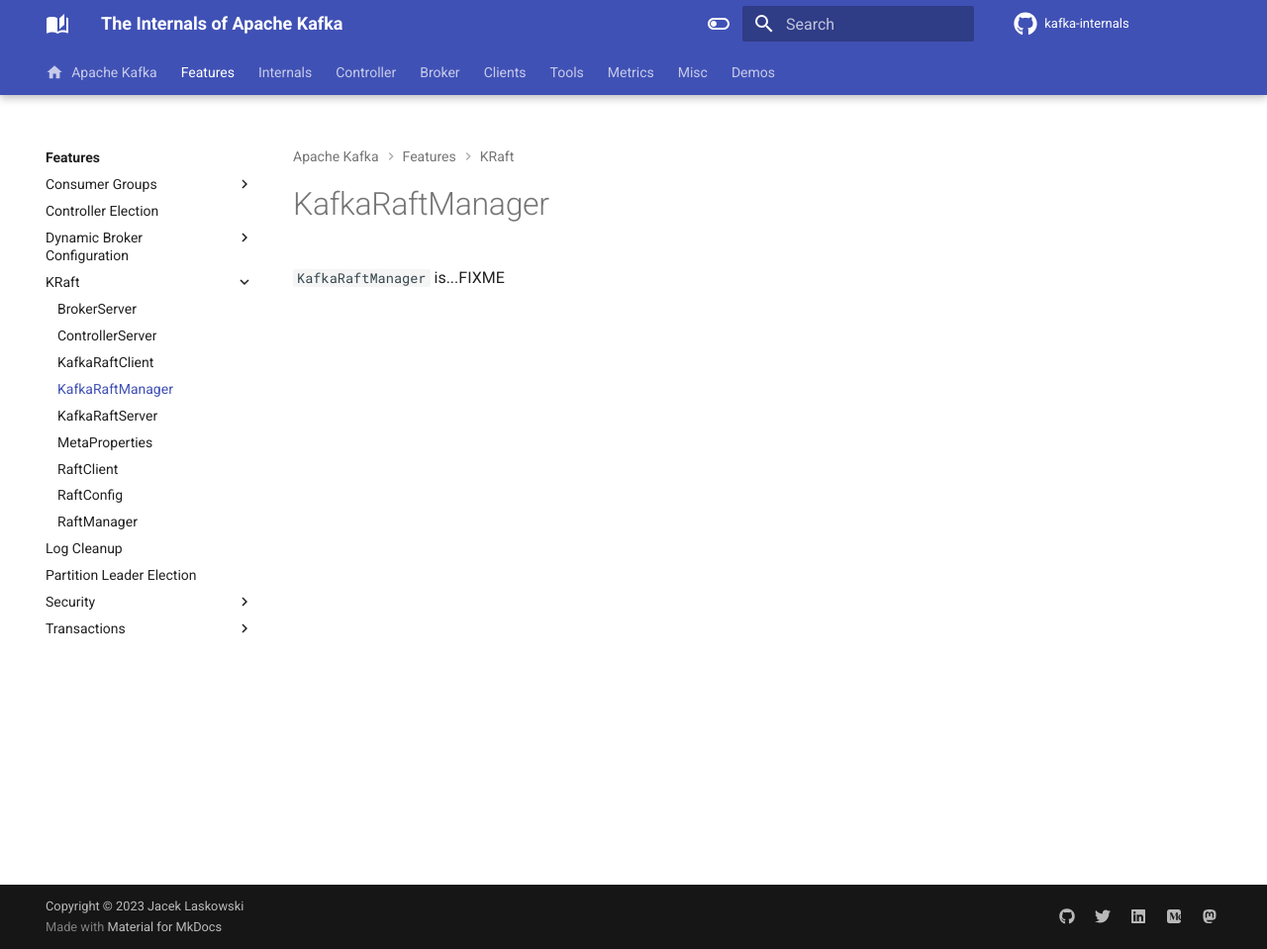
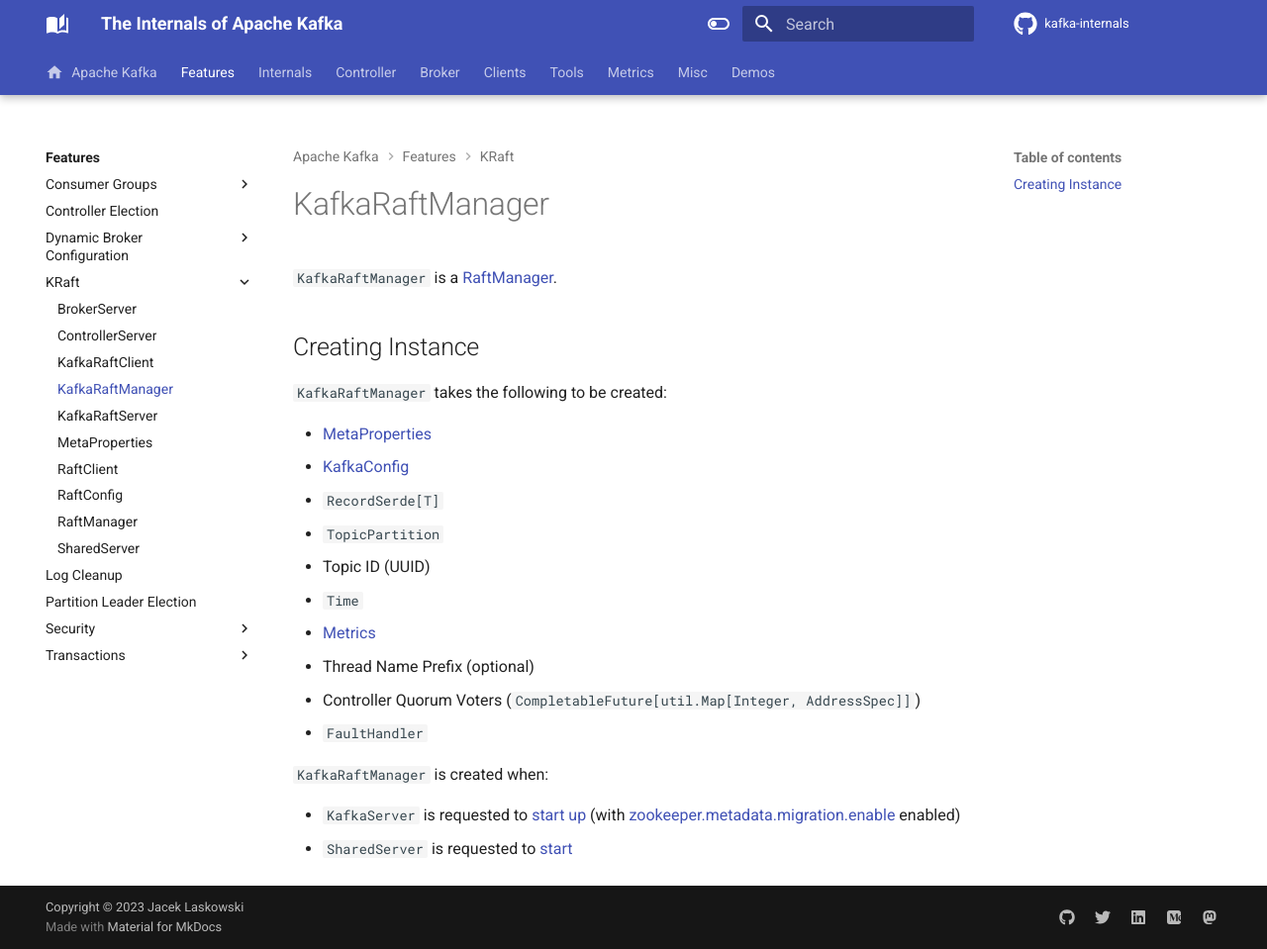
Before and after one commit to japila-books/kafka-internals, an MkDocs documentation site: the page built from docs/raft/KafkaRaftManager.md, in a window 1280 px wide and 959 px high. Shown: the whole window at 99% size. Built offline with MkDocs 1.6.1 and Material for MkDocs 9.7.7, drawn with Linux system fonts in a browser that asks for light colours; comment, search, counter and statistics services are not loaded.

Commit message:
KafkaRaftManager et al.

```diff
--- a/docs/raft/KafkaRaftManager.md
+++ b/docs/raft/KafkaRaftManager.md
@@ -1,3 +1,23 @@
 # KafkaRaftManager
 
-`KafkaRaftManager` is...FIXME
+`KafkaRaftManager` is a [RaftManager](RaftManager.md).
+
+## Creating Instance
+
+`KafkaRaftManager` takes the following to be created:
+
+* <span id="metaProperties"> [MetaProperties](MetaProperties.md)
+* <span id="config"> [KafkaConfig](../KafkaConfig.md)
+* <span id="recordSerde"> `RecordSerde[T]`
+* <span id="topicPartition"> `TopicPartition`
+* <span id="topicId"> Topic ID (UUID)
+* <span id="time"> `Time`
+* <span id="metrics"> [Metrics](../metrics/Metrics.md)
+* <span id="threadNamePrefixOpt"> Thread Name Prefix (optional)
+* <span id="controllerQuorumVotersFuture"> Controller Quorum Voters (`CompletableFuture[util.Map[Integer, AddressSpec]]`)
+* <span id="fatalFaultHandler"> `FaultHandler`
+
+`KafkaRaftManager` is created when:
+
+* `KafkaServer` is requested to [start up](../broker/KafkaServer.md#startup) (with [zookeeper.metadata.migration.enable](../KafkaConfig.md#zookeeper.metadata.migration.enable) enabled)
+* `SharedServer` is requested to [start](SharedServer.md#start)
--- a/mkdocs.yml
+++ b/mkdocs.yml
@@ -96,6 +96,7 @@ extra:
   kafka:
     version: 3.6.0
     github: https://github.com/apache/kafka/tree/3.6.0
+    jira: https://issues.apache.org/jira/browse
     wiki: https://cwiki.apache.org/confluence/display/KAFKA
   scala:
     api: https://www.scala-lang.org/api/2.13.11
```
Also changed, not shown: docs/KafkaConfig.md (+4 -3 lines), docs/raft/SharedServer.md (added, +3 -0 lines), docs/raft/index.md (+21 -3 lines).
